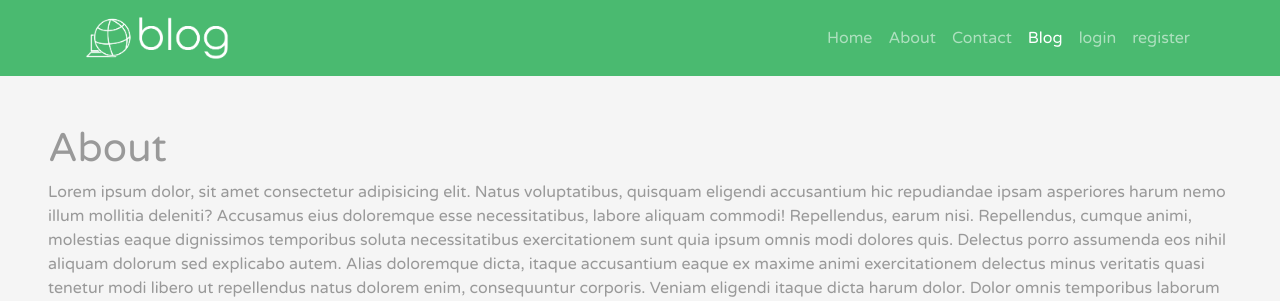
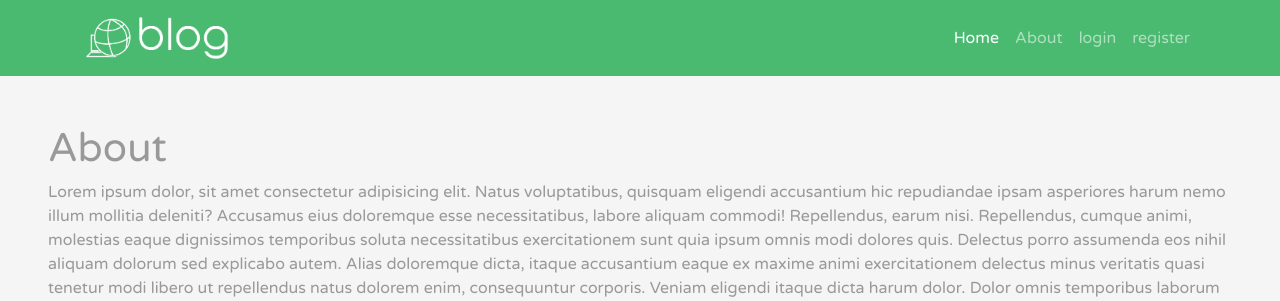
Before and after one commit to Seermad1/bloug, a Django app: page /about/ in a window 1280 px wide. Shown: the top 301 px of the page. Run offline with Django 4.2, Linux system fonts and the light colour scheme; some libraries are stand-ins or nearby versions.

Commit message:
Update nav.html

```diff
--- a/templates/nav.html
+++ b/templates/nav.html
@@ -5,10 +5,8 @@
         <button class="navbar-toggler" type="button" data-bs-toggle="collapse" data-bs-target="#navbarSupportedContent" aria-controls="navbarSupportedContent" aria-expanded="false" aria-label="Toggle navigation"><span class="navbar-toggler-icon"></span></button>
         <div class="collapse navbar-collapse" id="navbarSupportedContent">
             <ul class="navbar-nav ms-auto mb-2 mb-lg-0">
-              <li class="nav-item"><a class="nav-link" href="#">Home</a></li>
-              <li class="nav-item"><a class="nav-link" href="{% url 'about' %}">About</a></li>
-              <li class="nav-item"><a class="nav-link" href="#!">Contact</a></li>
-              <li class="nav-item"><a class="nav-link active" aria-current="page" href="{% url 'home' %}">Blog</a></li>
+              <li class="nav-item"><a class="nav-link active" aria-current="page" href="{% url 'home' %}">Home</a></li>
+               <li class="nav-item"><a class="nav-link" href="{% url 'about' %}">About</a></li>
               {% if user.is_authenticated %}
               <li class="nav-item"><a class="nav-link" href="{% url 'profile' user.id%}">Profile</a></li>
               <li class="nav-item"><a class="nav-link" href="{% url 'logout' %}">logout</a></li>
```
